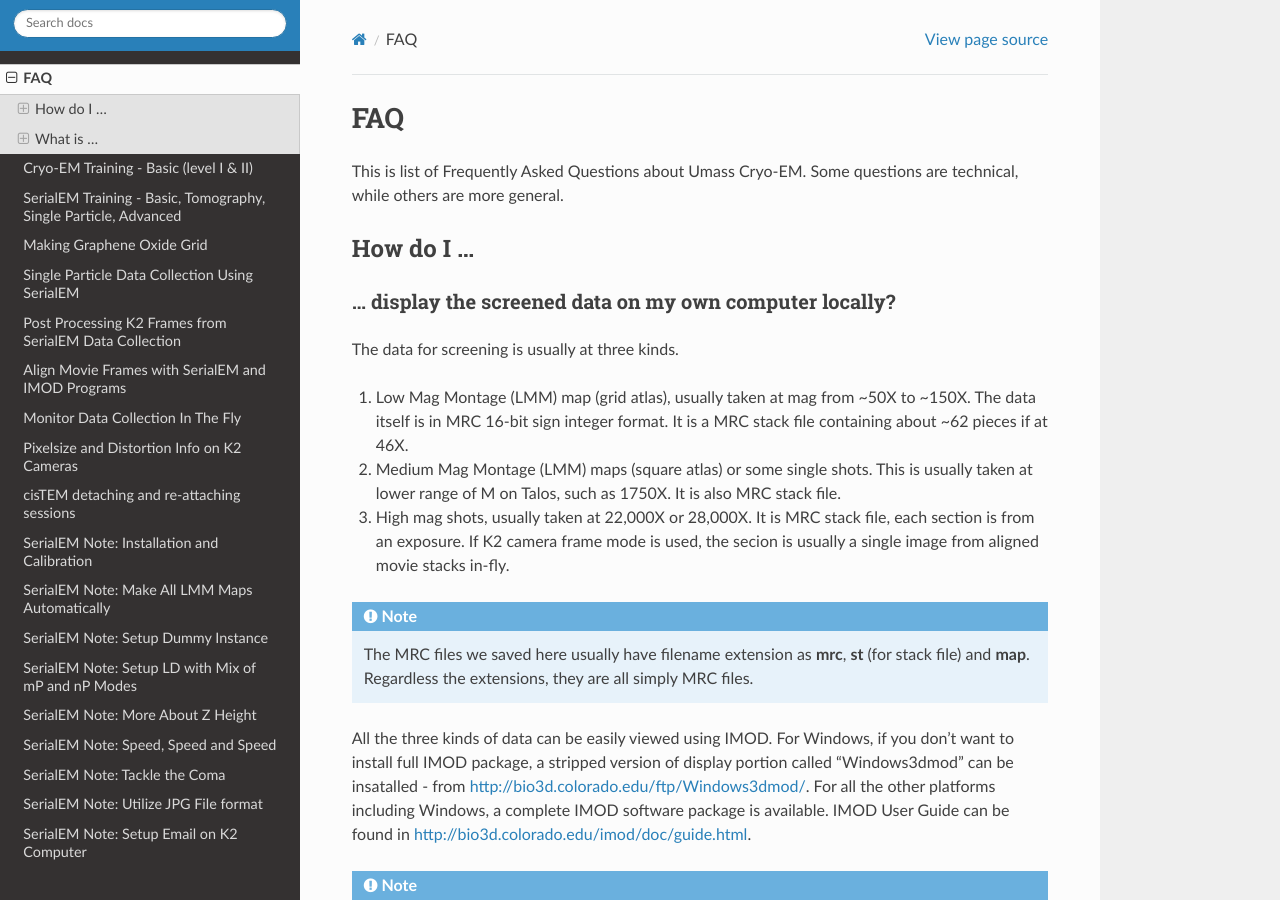
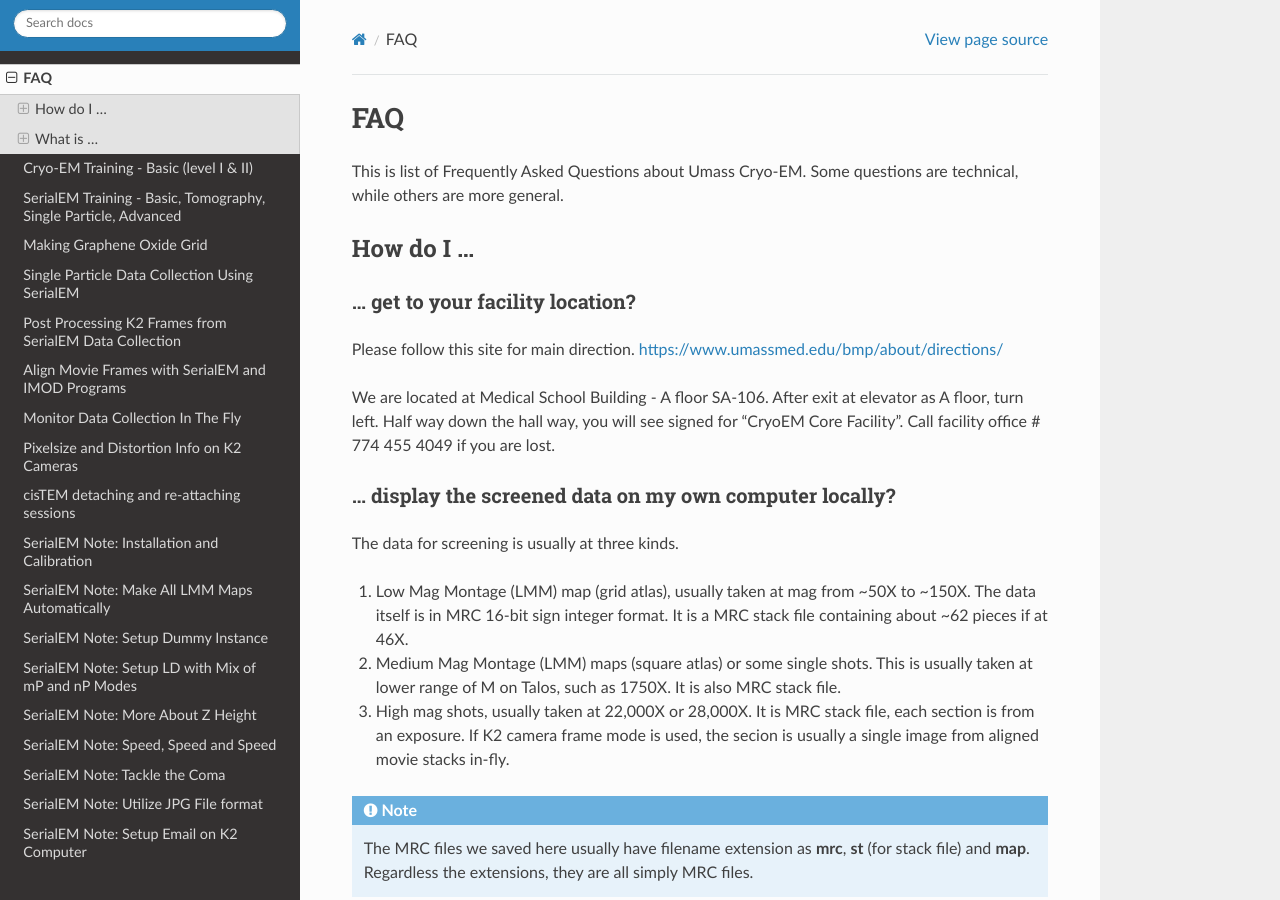
Before and after one commit to xuchen66/sphinx-emdocs, a Sphinx documentation site: the page built from source/cryo-em_faq.rst, in a window 1280 px wide and 900 px high. Built offline with Sphinx 7.4.7 and the Read the Docs theme 2.0.0, drawn with Linux system fonts in a browser that asks for light colours; pages that are not in the unit, such as notebooks, are missing from menus.

Commit message:
Update cryo-em_faq.rst

```diff
--- a/source/cryo-em_faq.rst
+++ b/source/cryo-em_faq.rst
@@ -7,6 +7,15 @@ This is list of Frequently Asked Questions about Umass Cryo-EM. Some questions a
 
 How do I ...
 ------------
+
+.. _direction:
+
+... get to your facility location?
+~~~~~~~~~~~~~~~~~~~~~~~~~~~~~~~~~~
+
+Please follow this site for main direction. https://www.umassmed.edu/bmp/about/directions/
+
+We are located at Medical School Building - A floor SA-106. After exit at elevator as A floor, turn left. Half way down the hall way, you will see signed for "CryoEM Core Facility". Call facility office # 774 455 4049 if you are lost.
 
 .. _display:
 
```
